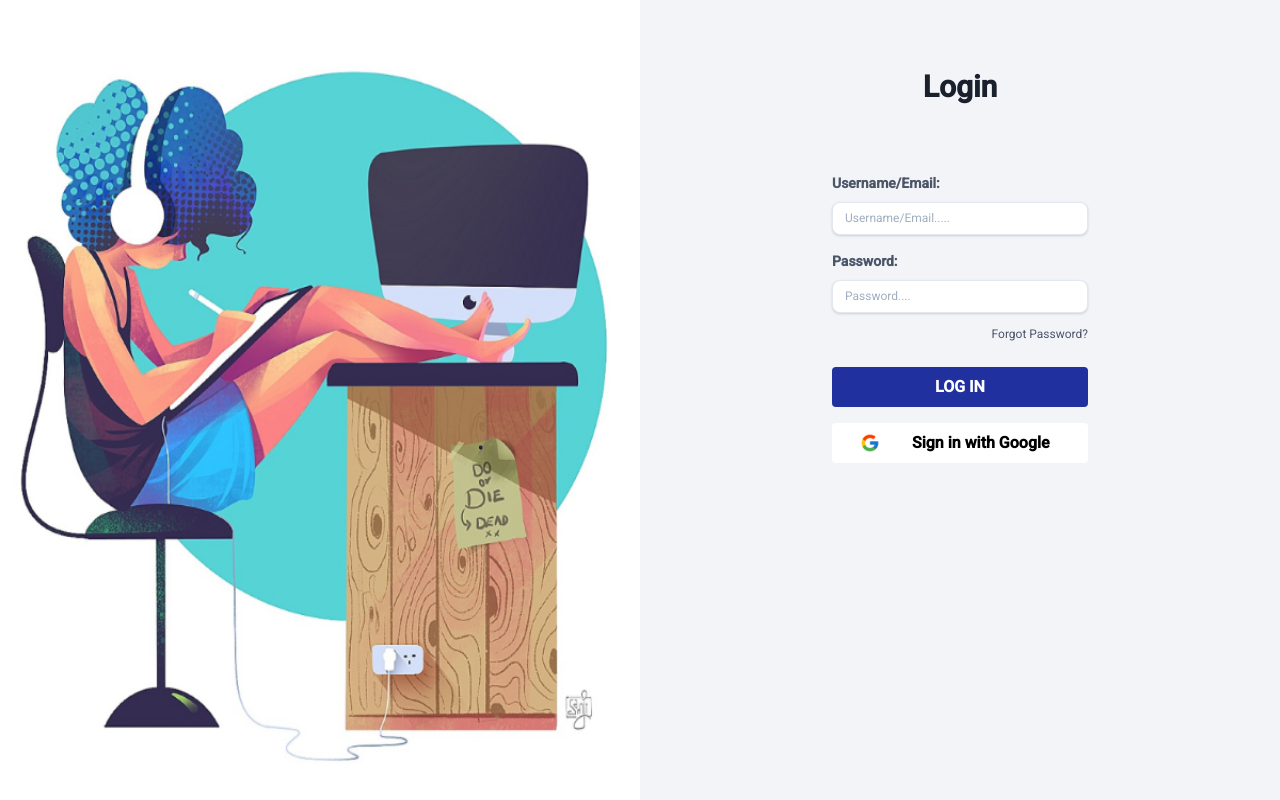
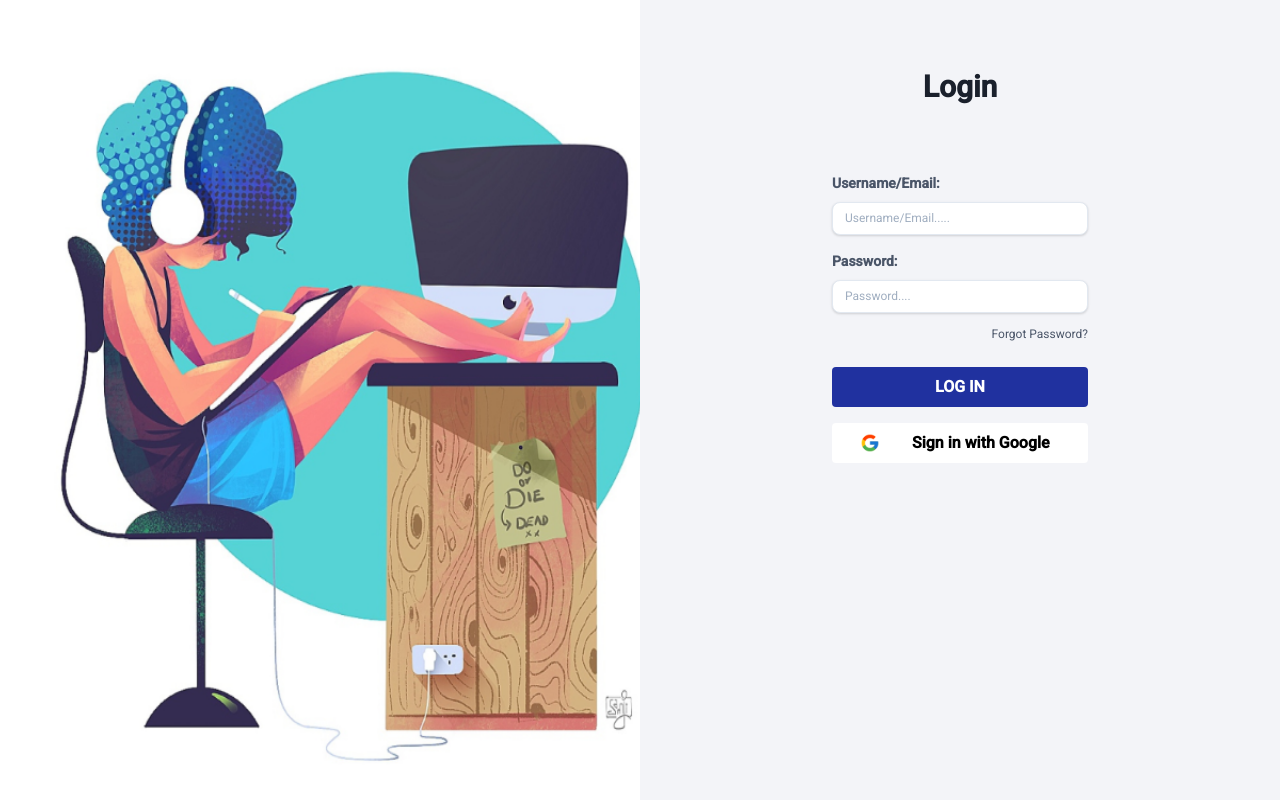
Before and after one commit to Revlabs-co/Pipory-FrontEnd-WebDev, a React (Create React App) app: page / in a window 1280 px wide. Shown: the top 800 px of the page. Built offline with nearby package versions, Linux system fonts and the light colour scheme.

Commit message:
Fix: Images were not fitting inside screen size

```diff
--- a/src/components/login/Login.js
+++ b/src/components/login/Login.js
@@ -16,9 +16,9 @@ const Login = () => {
   };
 
   return (
-    <section className="flex mb-4">
+    <section className="flex">
       <div className="w-1/2 bg-white h-auto">
-        <img src={Image} alt="" className="h-screen object-fill" />
+        <img src={Image} alt="" className="h-screen object-fill max-h-screen w-auto ml-10" />
       </div>
       <div className="w-1/2 lightGrayBG h-auto">
         <div className="my-auto">
--- a/src/components/signup/Signup.js
+++ b/src/components/signup/Signup.js
@@ -22,10 +22,9 @@ const Signup = () => {
   };
 
   return (
-    <section className="flex mb-4">
+    <section className="flex">
       <div className="w-1/2 bg-white h-auto">
-          {/* TODO: Make the image fit the screen without having the scroll */}
-          <img src={Image} alt="" className="object-fill w-auto h-auto" />
+          <img src={Image} alt="" className="object-fill w-full h-auto max-h-screen" />
       </div>
       <div className="w-1/2 lightGrayBG h-auto">
         <div className="div my-auto">
```
